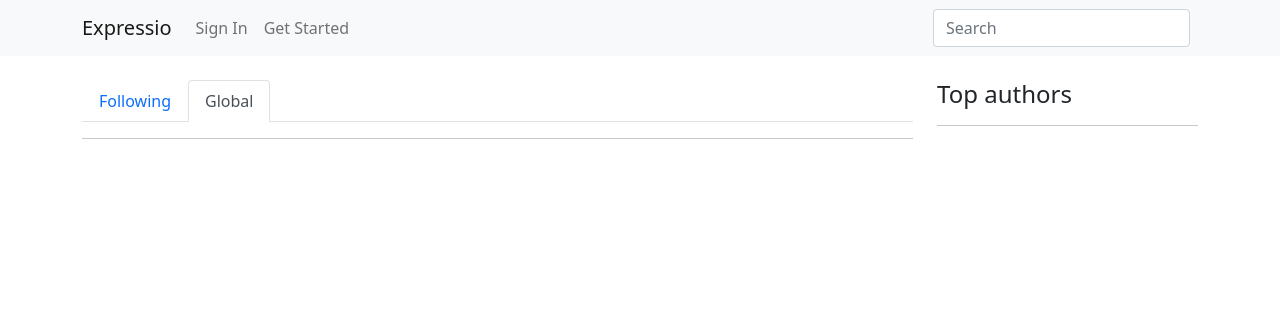
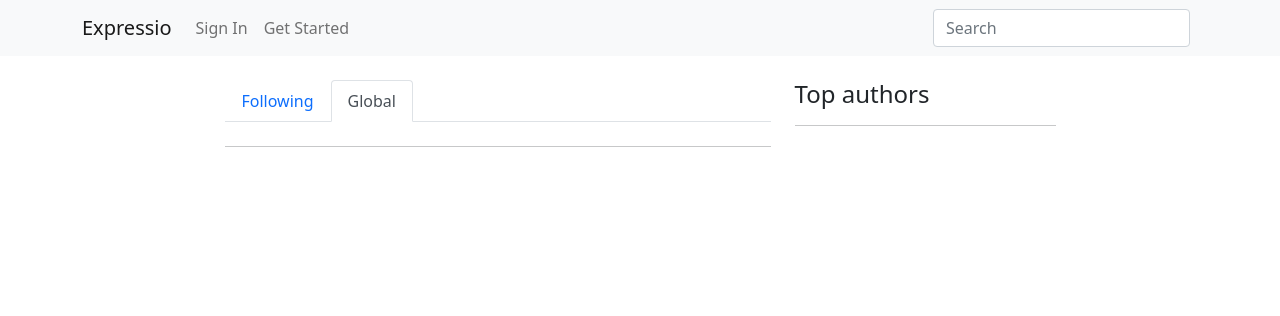
Before and after one commit to yogesh-sirsat/expressio, a Django app: page / in a window 1280 px wide. Shown: the top 316 px of the page. Run offline with Django 4.2, Linux system fonts and the light colour scheme; data that the repository does not hold is empty; some libraries are stand-ins or nearby versions.

Commit message:
Change main page layout by displaying one post per column.

```diff
--- a/main/templates/main_page.html
+++ b/main/templates/main_page.html
@@ -5,8 +5,8 @@
 {% endblock %}
 {% block body %}
     <div class="container mt-4">
-        <div class="row">
-            <div class="col-md-9">
+        <div class="row justify-content-center">
+            <div class="col-md-6">
                 <ul class="nav nav-tabs" id="myTab" role="tablist">
                     <li class="nav-item" role="presentation">
                         {% if user.is_authenticated %}
@@ -21,9 +21,9 @@
                 </ul>
                 <div class="tab-content" id="myTabContent">
                     <div class="tab-pane fade show active mt-2" id="global-posts" role="tabpanel" aria-labelledby="global-posts-tab">
-                        <div class="row row-cols-1 row-cols-md-3 g-2">
+                        <div class="row">
                             {% for post in all_posts %}
-                                <div class="col">
+                                <div class="col-md-12 mb-2">
                                     <div class="card">
 
                                         {% include "includes/post_item_card.html" %}
@@ -55,9 +55,9 @@
                   {% if following_authors_posts.count == 0 %}
                       <h2 class="post-title">Nothing To Show Here For Now, Follow More Authors Or Come Again Later</h2>
                   {% else %}
-                      <div class="row row-cols-1 row-cols-md-3 g-2">
+                      <div class="row justify-content-center">
                             {% for post in following_authors_posts %}
-                                <div class="col">
+                                <div class="col-md-12 mb-2">
                                     <div class="card">
                                         {% include "includes/post_item_card.html" %}
                                     </div>
```
